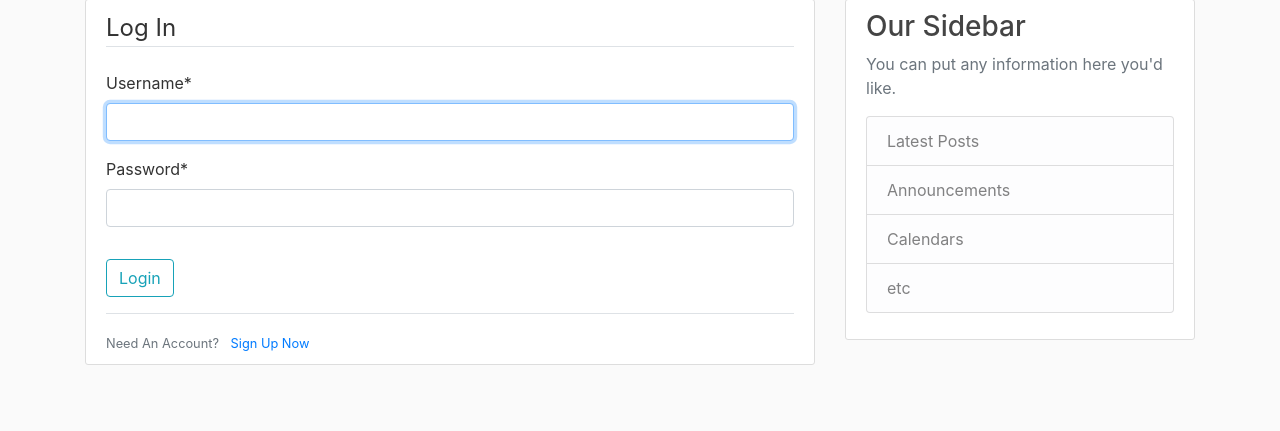
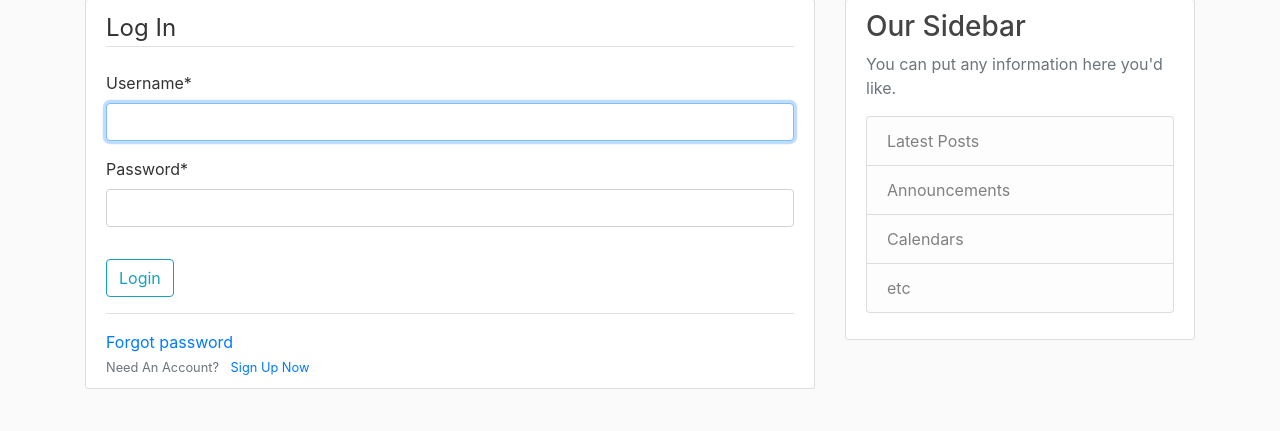
Before and after one commit to iamsanat/Storyline, a Django app: page /login/ in a window 1280 px wide. Shown: the part 81-512 px from the top of the page. Run offline with Django 3.2, Linux system fonts and the light colour scheme; some libraries are stand-ins or nearby versions.

Commit message:
added forgot button

```diff
--- a/users/templates/users/login.html
+++ b/users/templates/users/login.html
@@ -13,6 +13,8 @@
             </div>
         </form>
         <div class="border-top pt-3">
+            <a href="{% url 'password_reset' %}"> Forgot password </a>
+            <br>
             <small class="text-muted">
                 Need An Account? <a class="ml-2" href="{% url 'register' %}">Sign Up Now</a>
             </small>
```
